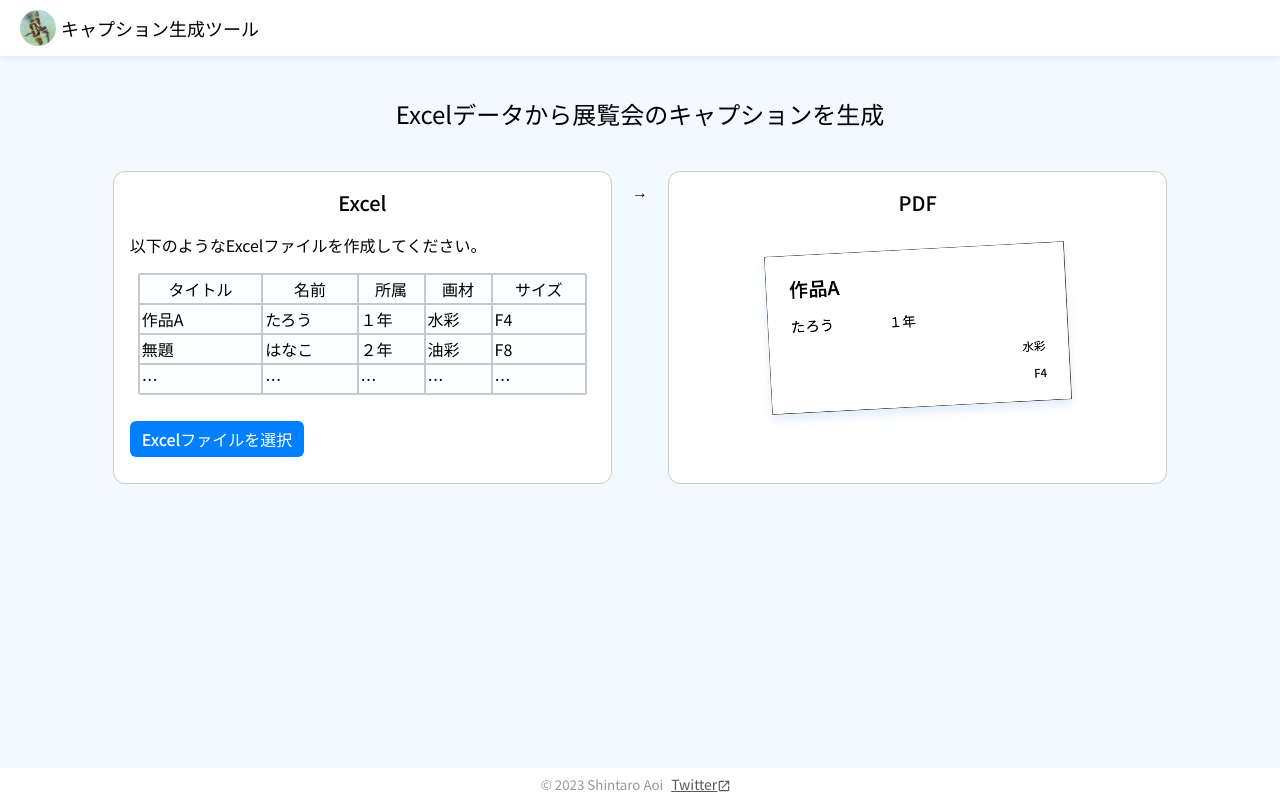
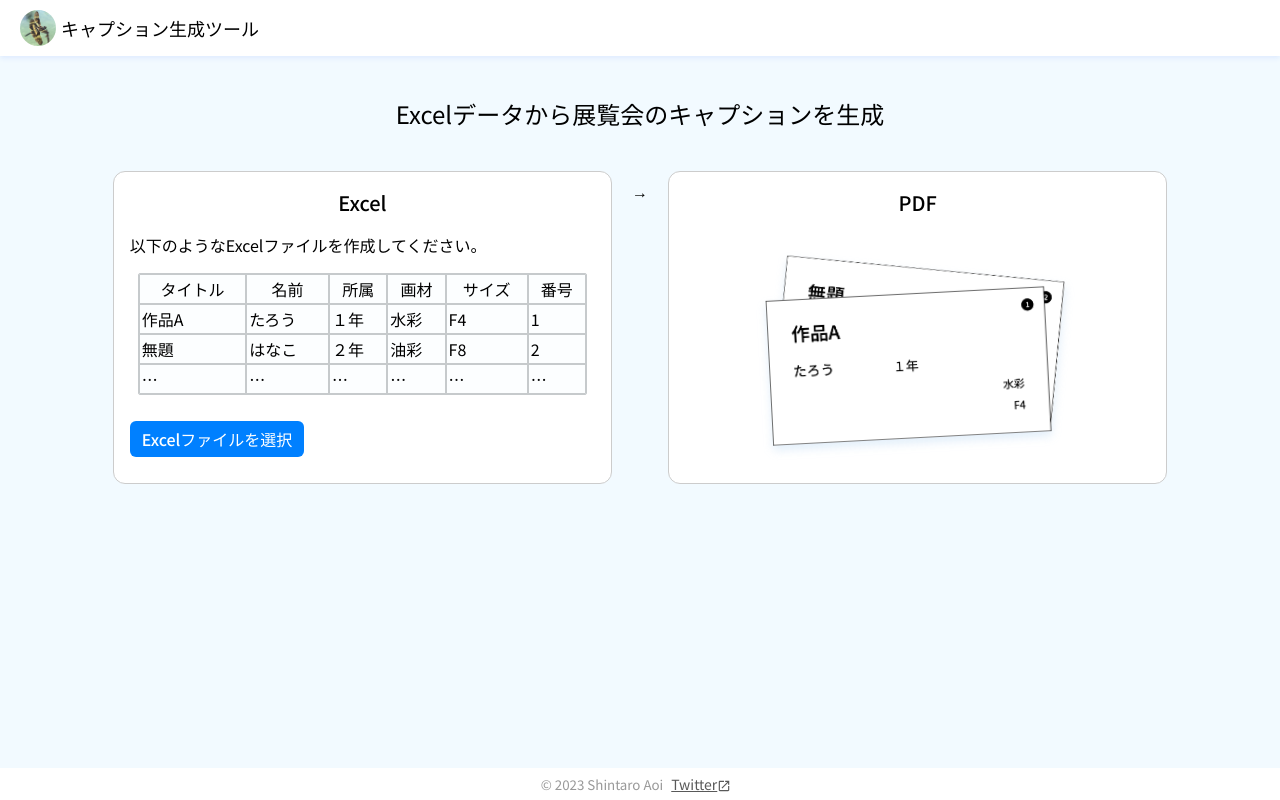
Before and after one commit to Shinchan-git/exhibition-caption-generator, a Next.js app: page / in a window 1280 px wide. Built offline with nearby package versions, Linux system fonts and the light colour scheme.

Commit message:
add: artwork id

```diff
--- a/src/components/caption/ExampleImage/ExampleImageStyle.ts
+++ b/src/components/caption/ExampleImage/ExampleImageStyle.ts
@@ -7,5 +7,5 @@ export const exampleImageContainerStyle = css`
 
 export const exampleImageStyle = css`
   transform: rotate(-3deg);
-  box-shadow: 0px 6px 10px 0px rgba(116, 175, 231, 0.2);
+  filter: drop-shadow(0px 5px 5px rgba(116, 175, 231, 0.2));
 `
--- a/src/components/caption/ExampleTable/ExampleTable.tsx
+++ b/src/components/caption/ExampleTable/ExampleTable.tsx
@@ -12,6 +12,7 @@ const ExampleTable: React.FC = () => {
             <th css={s.cellStyle}>所属</th>
             <th css={s.cellStyle}>画材</th>
             <th css={s.cellStyle}>サイズ</th>
+            <th css={s.cellStyle}>番号</th>
           </tr>
         </thead>
         <tbody css={s.defaultStyle}>
@@ -21,6 +22,7 @@ const ExampleTable: React.FC = () => {
             <td css={s.cellStyle}>１年</td>
             <td css={s.cellStyle}>水彩</td>
             <td css={s.cellStyle}>F4</td>
+            <td css={s.cellStyle}>1</td>
           </tr>
           <tr css={s.rowStyle}>
             <td css={s.cellStyle}>無題</td>
@@ -28,8 +30,10 @@ const ExampleTable: React.FC = () => {
             <td css={s.cellStyle}>２年</td>
             <td css={s.cellStyle}>油彩</td>
             <td css={s.cellStyle}>F8</td>
+            <td css={s.cellStyle}>2</td>
           </tr>
           <tr css={s.rowStyle}>
+            <td css={s.cellStyle}>…</td>
             <td css={s.cellStyle}>…</td>
             <td css={s.cellStyle}>…</td>
             <td css={s.cellStyle}>…</td>
--- a/src/features/caption/captionLayout.ts
+++ b/src/features/caption/captionLayout.ts
@@ -20,6 +20,7 @@ type CaptionElementLayout = Position & {
 }
 
 type CaptionLayout = CaptionData<CaptionElementLayout> & {
+  idBackground: Position & { radius: number },
   rect: Position & Size
 }
 
@@ -65,12 +66,22 @@ export const captionLayout = ({ data, index }: Props): CaptionLayout => {
   const materialsSize = 11
   const materialsPosition: Position = { x: sizePotision.x, y: sizePotision.y - 4 - sizeSize / 3 }
 
+  //ID
+  const idSize = 7
+  const idPosition: Position = { x: rectangleSize.width - 6, y: 7 }
+
+  //ID backgroung
+  const idBackgroundSize = 2.2
+  const idBackgroundPosition: Position = { x: idPosition.x - 0.1, y: idPosition.y - 0.9 }
+
   return {
     title: { x: rectanglePosition.x + titlePosition.x, y: rectanglePosition.y + titlePosition.y, size: titleSize },
     name: { x: rectanglePosition.x + namePosition.x, y: rectanglePosition.y + namePosition.y, size: nameSize },
     grade: { x: rectanglePosition.x + gradePosition.x, y: rectanglePosition.y + gradePosition.y, size: gradeSize },
     materials: { x: rectanglePosition.x + materialsPosition.x, y: rectanglePosition.y + materialsPosition.y, size: materialsSize },
     size: { x: rectanglePosition.x + sizePotision.x, y: rectanglePosition.y + sizePotision.y, size: sizeSize },
+    id: { x: rectanglePosition.x + idPosition.x, y: rectanglePosition.y + idPosition.y, size: idSize },
+    idBackground: { x: rectanglePosition.x + idBackgroundPosition.x, y: rectanglePosition.y + idBackgroundPosition.y, radius: idBackgroundSize },
     rect: { x: rectanglePosition.x, y: rectanglePosition.y, width: rectangleSize.width, height: rectangleSize.height }
   }
 }
--- a/src/features/caption/toCaptionData.ts
+++ b/src/features/caption/toCaptionData.ts
@@ -1,9 +1,10 @@
 export type CaptionData<T = string> = {
-  title: T
-  name: T
-  grade: T
-  materials: T
-  size: T
+  title: T,
+  name: T,
+  grade: T,
+  materials: T,
+  size: T,
+  id: T
 }
 
 export const toCaptionData = (data: object[]): CaptionData[] | null => {
@@ -17,6 +18,7 @@ export const toCaptionData = (data: object[]): CaptionData[] | null => {
     grade: keyArray[2] ?? null,
     materials: keyArray[3] ?? null,
     size: keyArray[4] ?? null,
+    id: keyArray[5] ?? null
   }
 
   const parsed: CaptionData[] = data.map((item: any) => {
@@ -26,6 +28,7 @@ export const toCaptionData = (data: object[]): CaptionData[] | null => {
       grade: ((key.title ? item[key.grade] : "") ?? "").toString(),
       materials: ((key.title ? item[key.materials] : "") ?? "").toString(),
       size: ((key.title ? item[key.size] : "") ?? "").toString(),
+      id: ((key.title ? item[key.id] : "") ?? "").toString()
     }
   })
 
--- a/src/libs/jspdf.ts
+++ b/src/libs/jspdf.ts
@@ -37,6 +37,7 @@ export const createCaptionPdfWithJsPdf = (captionData: CaptionData[]): Promise<J
       //Title
       doc.setFont("GenShinGothicMedium")
       doc.setFontSize(layout.title.size)
+      doc.setTextColor("#000000")
       doc.text(data.title, layout.title.x, layout.title.y)
 
       //Name
@@ -55,6 +56,18 @@ export const createCaptionPdfWithJsPdf = (captionData: CaptionData[]): Promise<J
       //Size
       doc.setFontSize(layout.size.size)
       doc.text(data.size, layout.size.x, layout.size.y, { align: "right" })
+
+      if (data.id !== "") {
+        //ID background
+        doc.setFillColor("#000000")
+        doc.circle(layout.idBackground.x, layout.idBackground.y, layout.idBackground.radius, "F")
+
+        //ID
+        doc.setFont("GenShinGothicMedium")
+        doc.setFontSize(layout.id.size)
+        doc.setTextColor("#FFFFFF")
+        doc.text(data.id, layout.id.x, layout.id.y, { align: "center" })
+      }
 
       //Rectangle
       doc.rect(layout.rect.x, layout.rect.y, layout.rect.width, layout.rect.height)
```
Also changed, not shown: public/example_caption.png, 1 other file (tests, documents, lock files or other folders).
